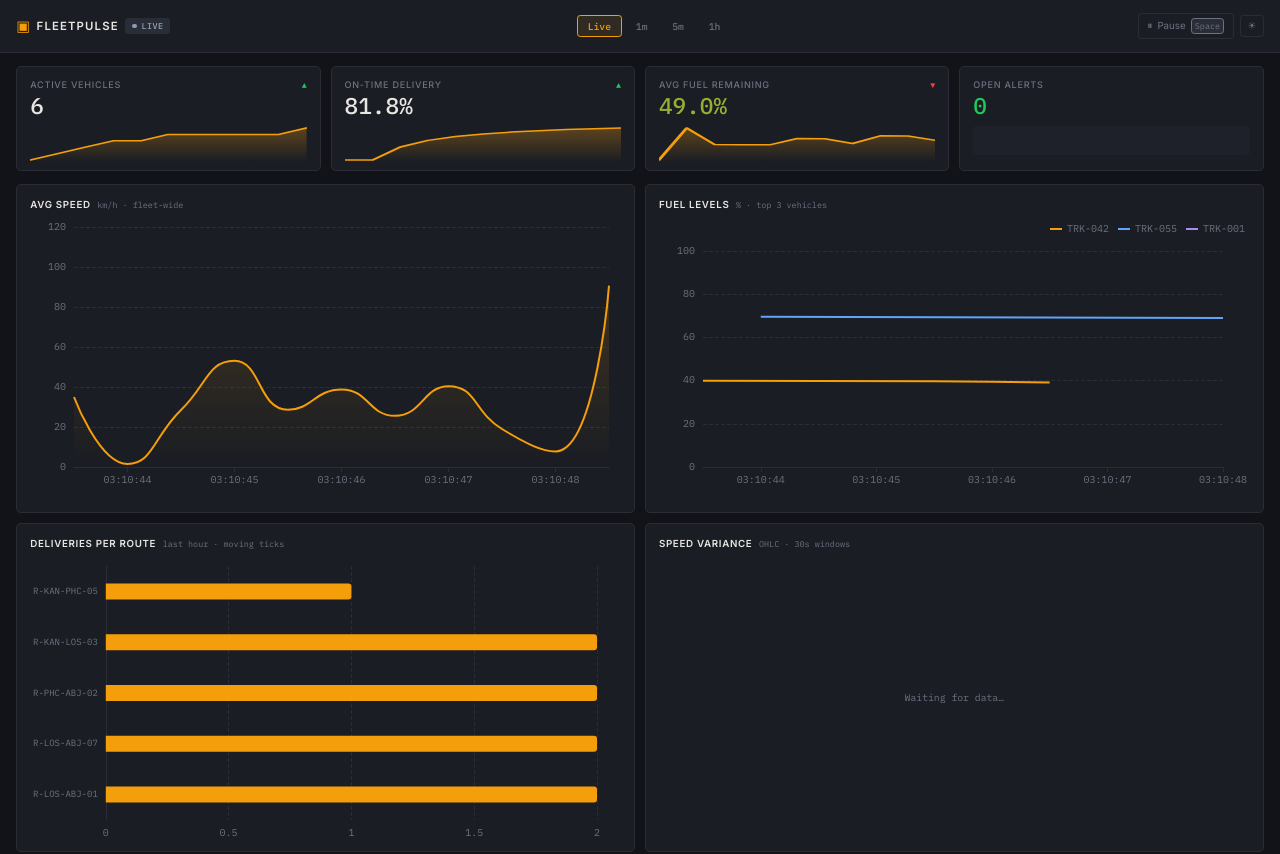
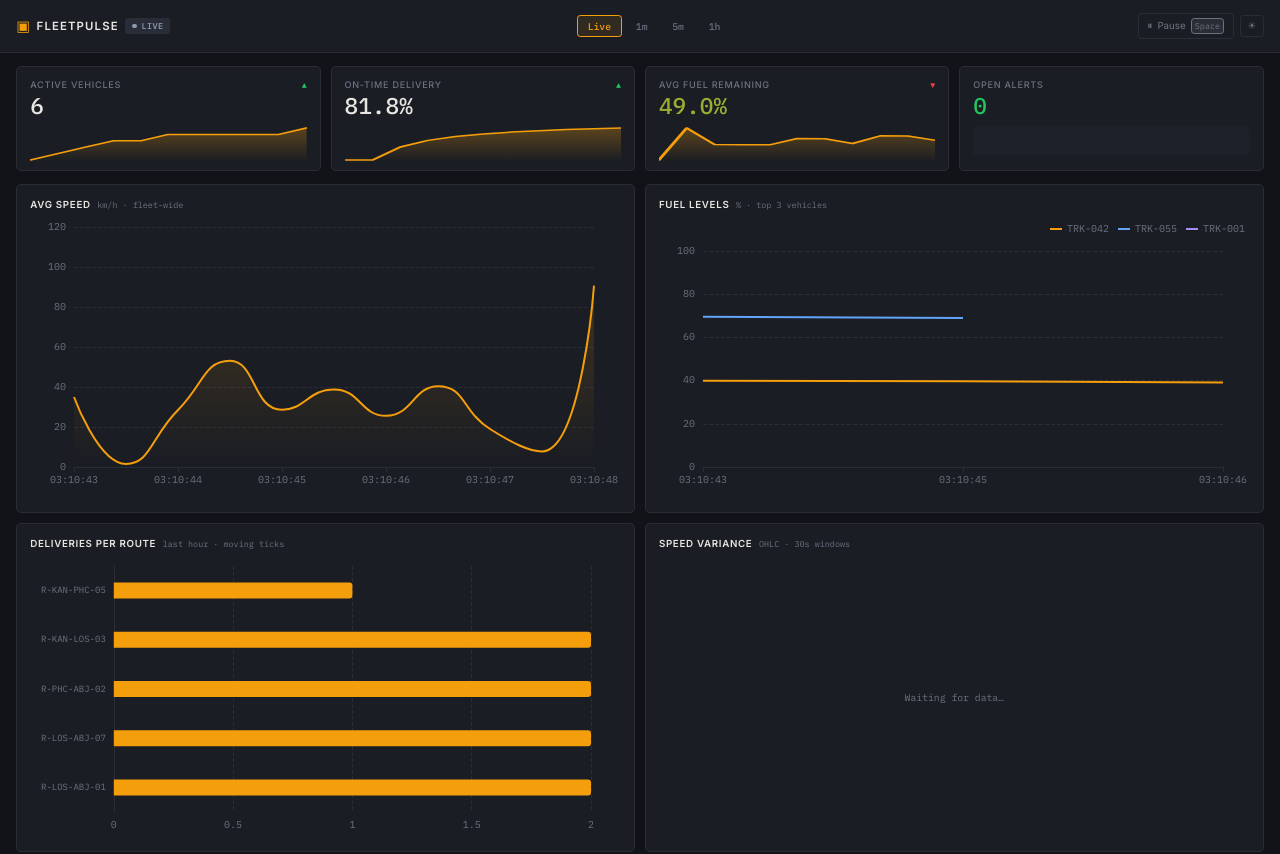
Before and after one commit to Truella/fleetpulse, a Vue app: page / in a window 1280 px wide. Shown: the top 854 px of the page. Built offline with nearby package versions, Linux system fonts and the light colour scheme.

Commit message:
fix: pushHistory type annotation, candlestick filename casing

```diff
--- a/src/components/charts/AreaChart.vue
+++ b/src/components/charts/AreaChart.vue
@@ -12,7 +12,9 @@
         :update-options="UPDATE_OPTS"
         autoresize
       />
-      <div v-else class="absolute inset-0 flex items-center justify-center font-mono text-[0.75rem] text-[var(--color-muted)]">Waiting for data…</div>
+      <div v-else class="absolute inset-0 flex items-center justify-center font-mono text-[0.75rem] text-[var(--color-muted)]">
+        Waiting for data…
+      </div>
     </div>
   </div>
 </template>
@@ -30,7 +32,18 @@ use([CanvasRenderer, LineChart, GridComponent, TooltipComponent])
 
 const UPDATE_OPTS = { notMerge: false, lazyUpdate: true }
 const metricsStore = useMetricsStore()
-const hasSeries = computed(() => metricsStore.avgSpeedSeries.length > 0)
+const hasSeries = computed(() => metricsStore.avgSpeedSeries.length > 1)
+
+// Format timestamp as HH:MM:SS for category axis
+const timeLabels = computed(() =>
+  metricsStore.avgSpeedSeries.map(([ts]) =>
+    new Date(ts).toLocaleTimeString('en-GB', { hour12: false })
+  )
+)
+
+const speedValues = computed(() =>
+  metricsStore.avgSpeedSeries.map(([, speed]) => speed)
+)
 
 const option = computed(() => ({
   animation: false,
@@ -41,25 +54,22 @@ const option = computed(() => ({
     backgroundColor: '#1a1d24',
     borderColor: '#2a2d35',
     textStyle: { color: '#e8e6e1', fontFamily: 'IBM Plex Mono', fontSize: 11 },
-    formatter: (params: { value: [number, number] }[]) => {
+    formatter: (params: { dataIndex: number; value: number }[]) => {
       if (!params[0]) return ''
-      const [ts, speed] = params[0].value
-      const time = new Date(ts).toLocaleTimeString('en-GB', { hour12: false })
-      return `${time}<br/><b>${speed.toFixed(1)} km/h</b>`
+      const label = timeLabels.value[params[0].dataIndex] ?? ''
+      return `${label}<br/><b>${params[0].value.toFixed(1)} km/h</b>`
     },
   },
   xAxis: {
-    type: 'time',
-    maxInterval: 30 * 1000,
+    type: 'category',
+    data: timeLabels.value,
+    boundaryGap: false,
     axisLabel: {
       color: '#6b7280',
       fontFamily: 'IBM Plex Mono',
       fontSize: 10,
       hideOverlap: true,
-      formatter: (val: number) => {
-        const d = new Date(val)
-        return `${String(d.getHours()).padStart(2,'0')}:${String(d.getMinutes()).padStart(2,'0')}:${String(d.getSeconds()).padStart(2,'0')}`
-      },
+      interval: 'auto',
     },
     axisLine: { lineStyle: { color: '#2a2d35' } },
     splitLine: { show: false },
@@ -74,7 +84,7 @@ const option = computed(() => ({
   },
   series: [{
     type: 'line',
-    data: metricsStore.avgSpeedSeries,
+    data: speedValues.value,
     smooth: true,
     symbol: 'none',
     lineStyle: { color: '#F59E0B', width: 2 },
--- a/src/components/charts/BarChart.vue
+++ b/src/components/charts/BarChart.vue
@@ -40,7 +40,7 @@ const hasSeries = computed(() => sortedRoutes.value.length > 0)
 const option = computed(() => ({
   animation: false,
   backgroundColor: 'transparent',
-  grid: { top: 8, right: 24, bottom: 8, left: 8, outerBounds: true },
+  grid: { top: 8, right: 24, bottom: 8, left: 8, containLabel: true },
   tooltip: {
     trigger: 'axis',
     axisPointer: { type: 'none' },
--- a/src/components/charts/LineChart.vue
+++ b/src/components/charts/LineChart.vue
@@ -12,7 +12,9 @@
         :update-options="UPDATE_OPTS"
         autoresize
       />
-      <div v-else class="absolute inset-0 flex items-center justify-center font-mono text-[0.75rem] text-[var(--color-muted)]">Waiting for data…</div>
+      <div v-else class="absolute inset-0 flex items-center justify-center font-mono text-[0.75rem] text-[var(--color-muted)]">
+        Waiting for data…
+      </div>
     </div>
   </div>
 </template>
@@ -41,13 +43,22 @@ const topVehicles = computed(() =>
 
 const hasSeries = computed(() => topVehicles.value.length > 0)
 
+// Use category axis — derive shared time labels from first vehicle's data
+const timeLabels = computed(() => {
+  const first = topVehicles.value[0]
+  if (!first) return []
+  return (metricsStore.fuelByVehicle.get(first) ?? []).map(p =>
+    new Date(p.timestamp).toLocaleTimeString('en-GB', { hour12: false })
+  )
+})
+
 const seriesData = computed(() =>
   topVehicles.value.map((vid, i) => ({
     name: vid,
     type: 'line' as const,
     smooth: true,
     symbol: 'none',
-    data: (metricsStore.fuelByVehicle.get(vid) ?? []).map(p => [p.timestamp, p.fuel]),
+    data: (metricsStore.fuelByVehicle.get(vid) ?? []).map(p => p.fuel),
     lineStyle: { color: VEHICLE_COLORS[i], width: 2 },
     itemStyle: { color: VEHICLE_COLORS[i] },
   }))
@@ -69,17 +80,15 @@ const option = computed(() => ({
     textStyle: { color: '#e8e6e1', fontFamily: 'IBM Plex Mono', fontSize: 11 },
   },
   xAxis: {
-    type: 'time',
-    maxInterval: 30 * 1000,
+    type: 'category',
+    data: timeLabels.value,
+    boundaryGap: false,
     axisLabel: {
       color: '#6b7280',
       fontFamily: 'IBM Plex Mono',
       fontSize: 10,
       hideOverlap: true,
-      formatter: (val: number) => {
-        const d = new Date(val)
-        return `${String(d.getHours()).padStart(2,'0')}:${String(d.getMinutes()).padStart(2,'0')}:${String(d.getSeconds()).padStart(2,'0')}`
-      },
+      interval: 'auto',
     },
     axisLine: { lineStyle: { color: '#2a2d35' } },
     splitLine: { show: false },
--- a/src/components/layout/DashboardGrid.vue
+++ b/src/components/layout/DashboardGrid.vue
@@ -37,7 +37,7 @@
       <AreaChart />
       <LineChart />
       <BarChart />
-      <CandlestickChart />
+      <CandleStickChart />
     </section>
 
     <!-- Feed -->
@@ -55,7 +55,7 @@ import MetricCard from '../ui/MetricCard.vue'
 import AreaChart from '../charts/AreaChart.vue'
 import LineChart from '../charts/LineChart.vue'
 import BarChart from '../charts/BarChart.vue'
-import CandlestickChart from '../charts/CandlestickChart.vue'
+import CandleStickChart from '../charts/CandleStickChart.vue'
 import ActivityFeed from '../ui/ActivityFeed.vue'
 
 const metricsStore = useMetricsStore()
@@ -68,7 +68,7 @@ const fuelHistory = ref<number[]>([])
 const alertHistory = ref<number[]>([])
 const onTimeRate = ref(0)
 
-function pushHistory(arr: ReturnType<typeof ref<number[]>>, val: number) {
+function pushHistory(arr: { value: number[] }, val: number) {
   arr.value = [...arr.value.slice(-(MAX_HISTORY - 1)), val]
 }
 
```
